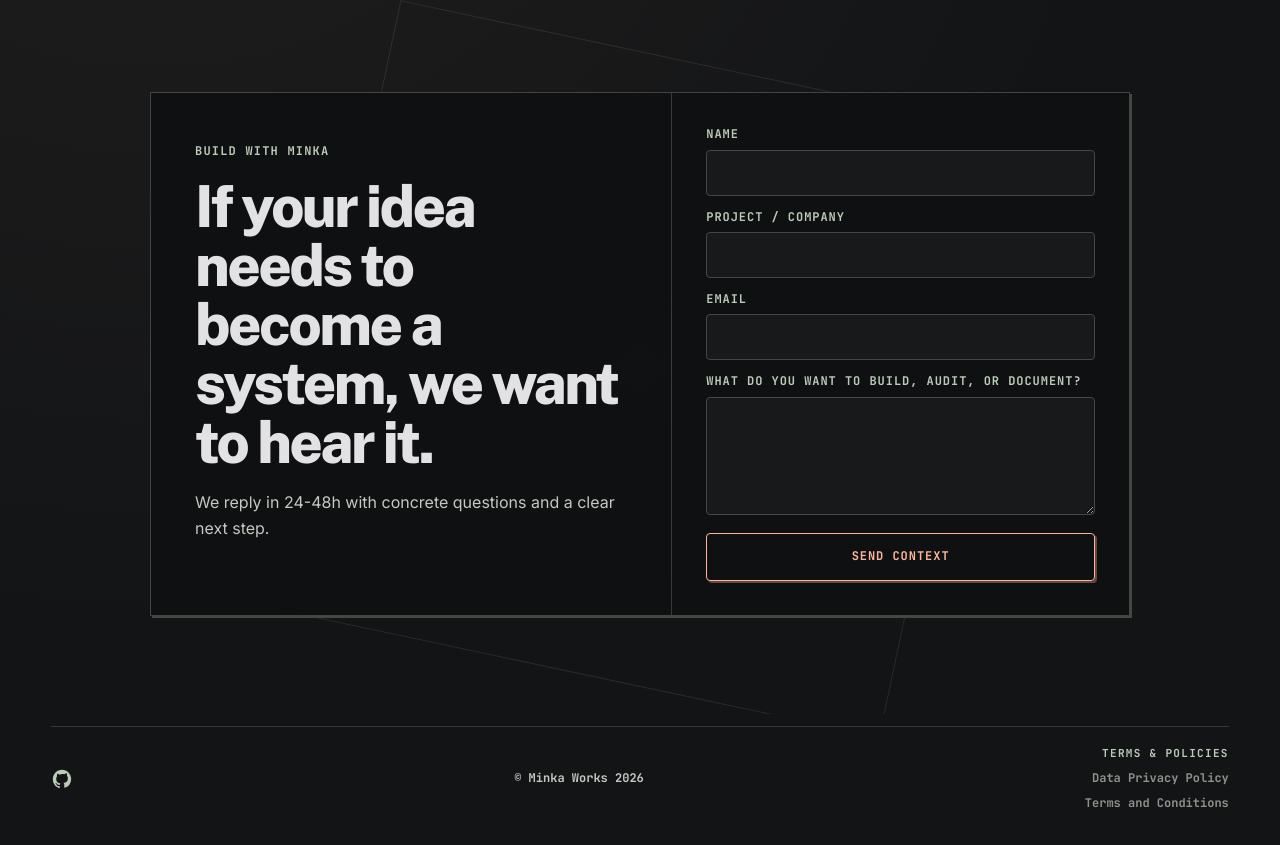
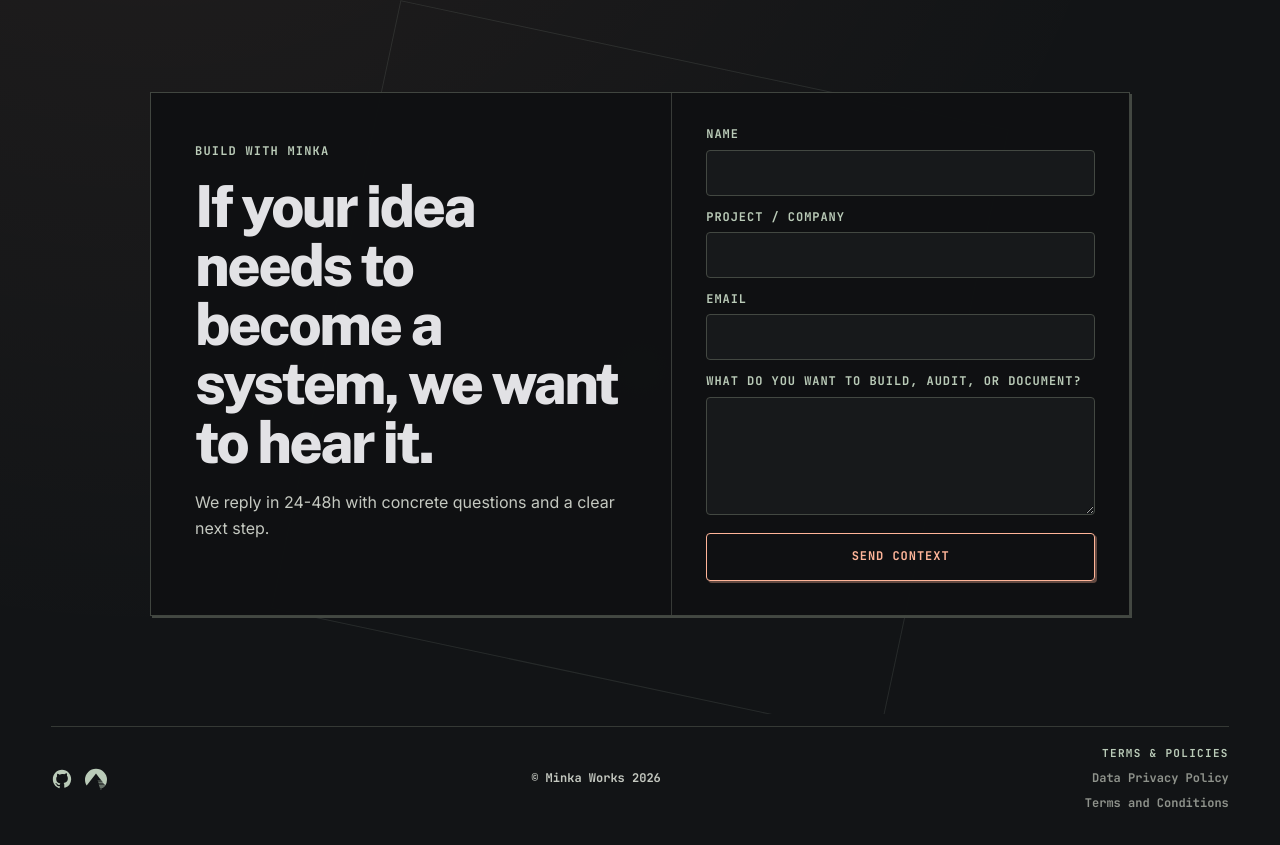
Before and after one commit to minkaworks/site, a Next.js app: page /en in a window 1280 px wide. Shown: the part 3843-4688 px from the top of the page. Built offline with nearby package versions, Linux system fonts and the light colour scheme.

Commit message:
Add Codeberg footer link

```diff
--- a/app/[lang]/page.tsx
+++ b/app/[lang]/page.tsx
@@ -20,6 +20,14 @@ function GitHubIcon() {
   return (
     <svg aria-hidden="true" viewBox="0 0 24 24">
       <path d="M12 2C6.48 2 2 6.58 2 12.25c0 4.53 2.87 8.37 6.84 9.72.5.1.68-.22.68-.48 0-.24-.01-.88-.01-1.72-2.78.62-3.37-1.37-3.37-1.37-.46-1.2-1.12-1.52-1.12-1.52-.92-.65.07-.64.07-.64 1.02.07 1.56 1.07 1.56 1.07.91 1.58 2.39 1.12 2.97.86.09-.67.35-1.12.63-1.38-2.22-.26-4.56-1.14-4.56-5.06 0-1.12.39-2.03 1.03-2.75-.1-.26-.45-1.31.1-2.73 0 0 .84-.27 2.75 1.05A9.16 9.16 0 0 1 12 6.54c.85 0 1.7.12 2.5.34 1.91-1.32 2.75-1.05 2.75-1.05.55 1.42.2 2.47.1 2.73.64.72 1.03 1.63 1.03 2.75 0 3.93-2.35 4.8-4.58 5.05.36.32.68.95.68 1.92 0 1.39-.01 2.51-.01 2.85 0 .26.18.58.69.48A10.3 10.3 0 0 0 22 12.25C22 6.58 17.52 2 12 2Z" />
+    </svg>
+  )
+}
+
+function CodebergIcon() {
+  return (
+    <svg aria-hidden="true" viewBox="0 0 24 24">
+      <path d="M11.999.747A11.974 11.974 0 0 0 0 12.75c0 2.254.635 4.465 1.833 6.376L11.837 6.19c.072-.092.251-.092.323 0l4.178 5.402h-2.992l.065.239h3.113l.882 1.138h-3.674l.103.374h3.86l.777 1.003h-4.358l.135.483h4.593l.695.894h-5.038l.165.589h5.326l.609.785h-5.717l.182.65h6.038l.562.727h-6.397l.183.65h6.717A12.003 12.003 0 0 0 24 12.75 11.977 11.977 0 0 0 11.999.747zm3.654 19.104.182.65h5.326c.173-.204.353-.433.513-.65zm.385 1.377.18.65h3.563c.233-.198.485-.428.712-.65zm.383 1.377.182.648h1.203c.356-.204.685-.412 1.042-.648zz" />
     </svg>
   )
 }
@@ -165,8 +173,9 @@ export default async function Home({ params }: { params: Promise<{ lang: string
 
       <footer className="siteFooter">
         <div className="siteFooterInner">
+          <div className="siteFooterSocials">
             <a
-            className="siteFooterGithub"
+              className="siteFooterSocial"
               href="https://github.com/minkaworks"
               target="_blank"
               rel="noreferrer"
@@ -174,6 +183,16 @@ export default async function Home({ params }: { params: Promise<{ lang: string
             >
               <GitHubIcon />
             </a>
+            <a
+              className="siteFooterSocial"
+              href="https://codeberg.org/minkaworks"
+              target="_blank"
+              rel="noreferrer"
+              aria-label="Minka Works Codeberg"
+            >
+              <CodebergIcon />
+            </a>
+          </div>
           <span>
             &copy; {copy.footer.company}
           </span>
--- a/app/globals.css
+++ b/app/globals.css
@@ -769,14 +769,20 @@ p {
   color: var(--on-variant);
 }
 
-.siteFooterGithub {
+.siteFooterSocials {
+  display: flex;
+  align-items: center;
+  gap: 12px;
+}
+
+.siteFooterSocial {
   display: inline-flex;
   align-items: center;
   justify-content: center;
   color: var(--primary);
 }
 
-.siteFooterGithub svg {
+.siteFooterSocial svg {
   width: 22px;
   height: 22px;
   fill: currentColor;
```
Lines whose indentation alone changed are shown as unchanged.
